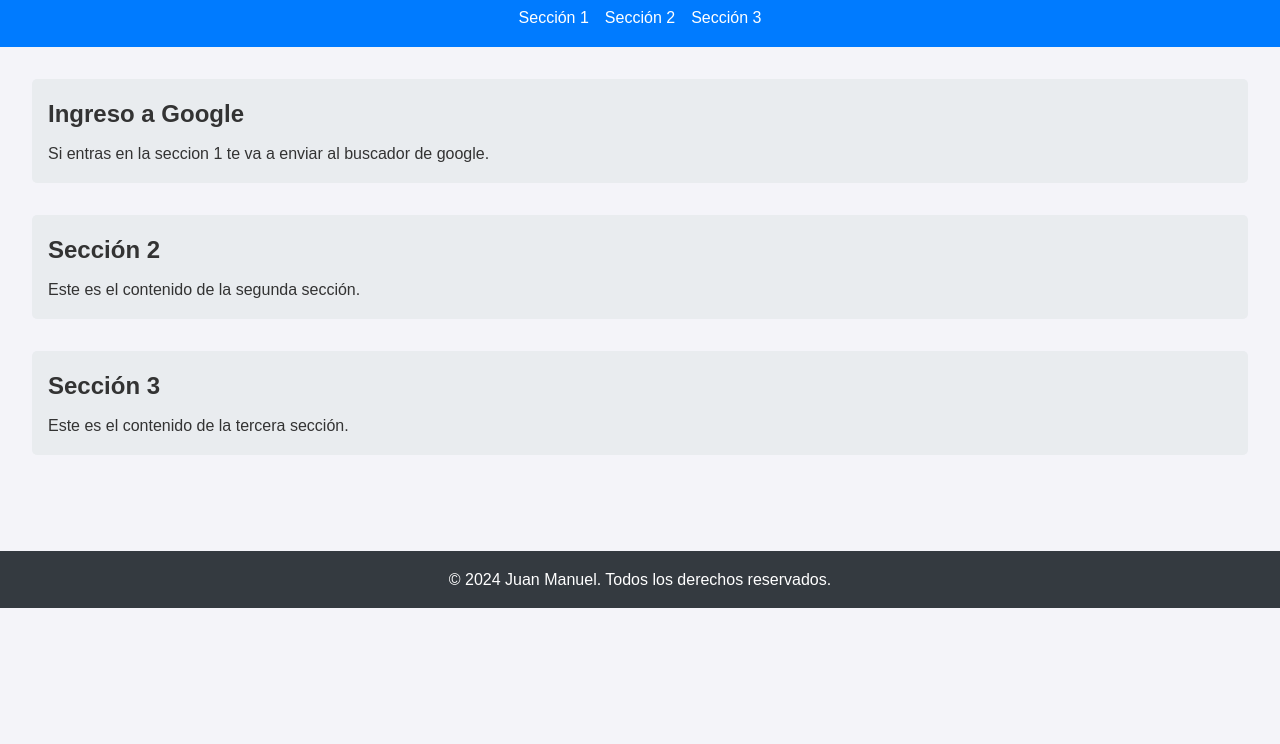
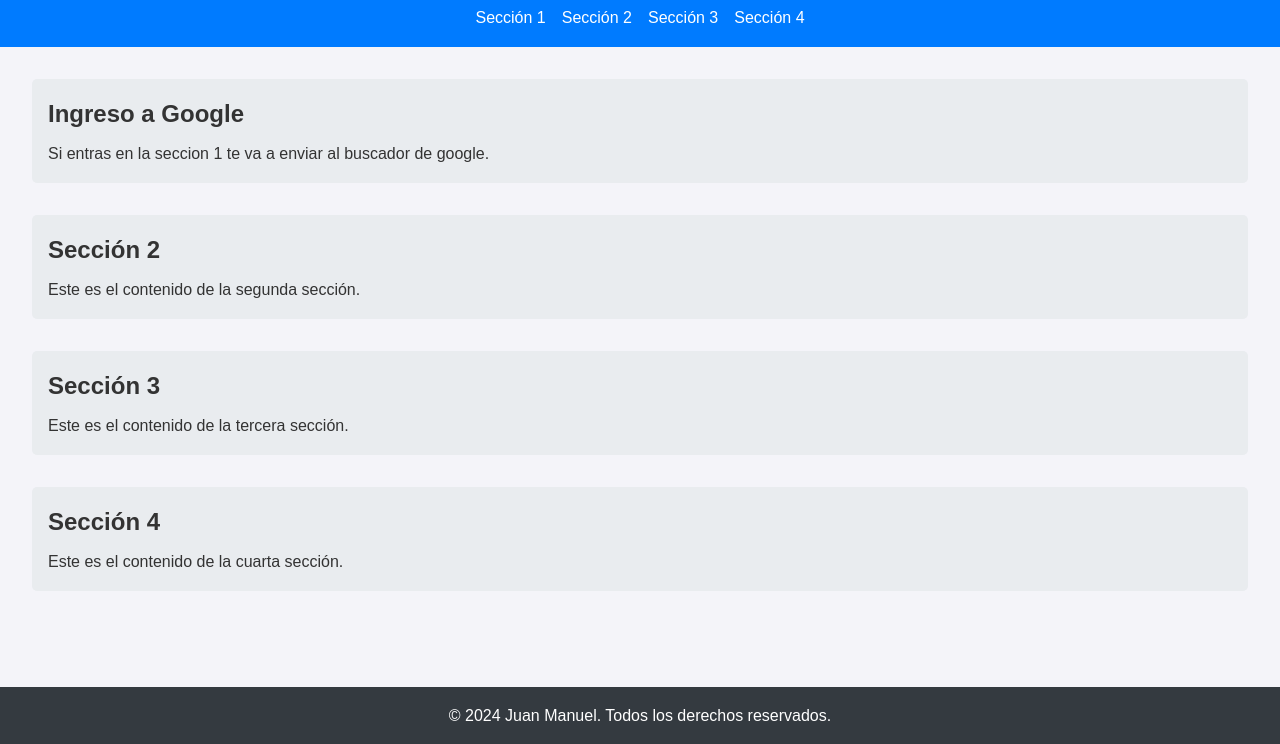
Before and after one commit to Paisa224/prueba, a plain HTML site: page index.html in a window 1280 px wide. Shown: the part 70-814 px from the top of the page. Drawn offline with Linux system fonts and the light colour scheme.

Commit message:
Agregar seccion 4

```diff
--- a/index.html
+++ b/index.html
@@ -14,6 +14,7 @@
                 <li><a href="https://www.google.com/">Sección 1</a></li>
                 <li><a href="https://www.facebook.com/">Sección 2</a></li>
                 <li><a href="https://www.instagram.com/">Sección 3</a></li>
+                <li><a href="https://www.github.com/">Sección 4</a></li>
             </ul>
         </nav>
     </header>
@@ -30,6 +31,10 @@
             <h2>Sección 3</h2>
             <p>Este es el contenido de la tercera sección.</p>
         </section>
+        <section id="section4">
+            <h2>Sección 4</h2>
+            <p>Este es el contenido de la cuarta sección.</p>
+        </section>
     </main>
     <footer>
         <p>&copy; 2024 Juan Manuel. Todos los derechos reservados.</p>
```
